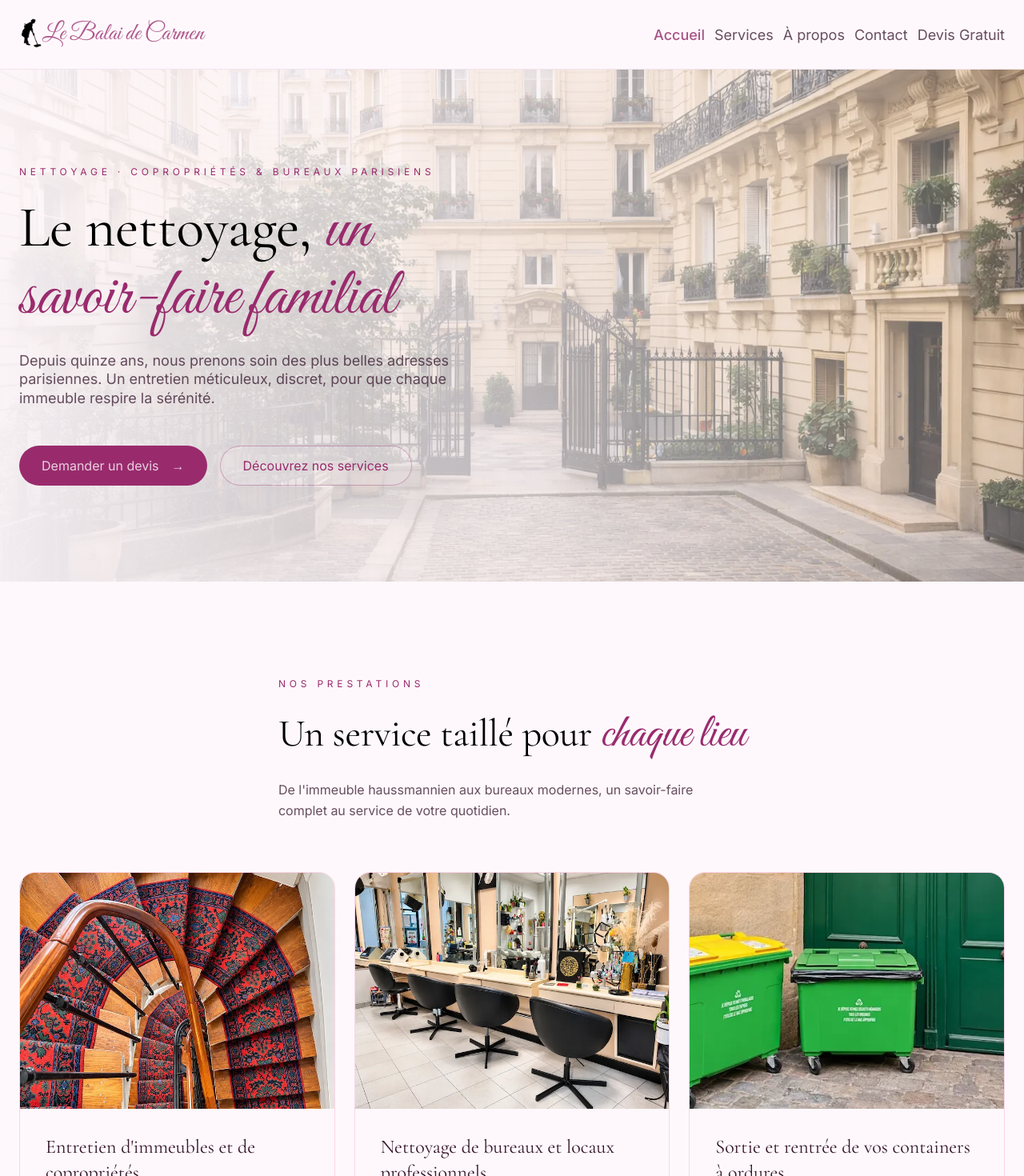
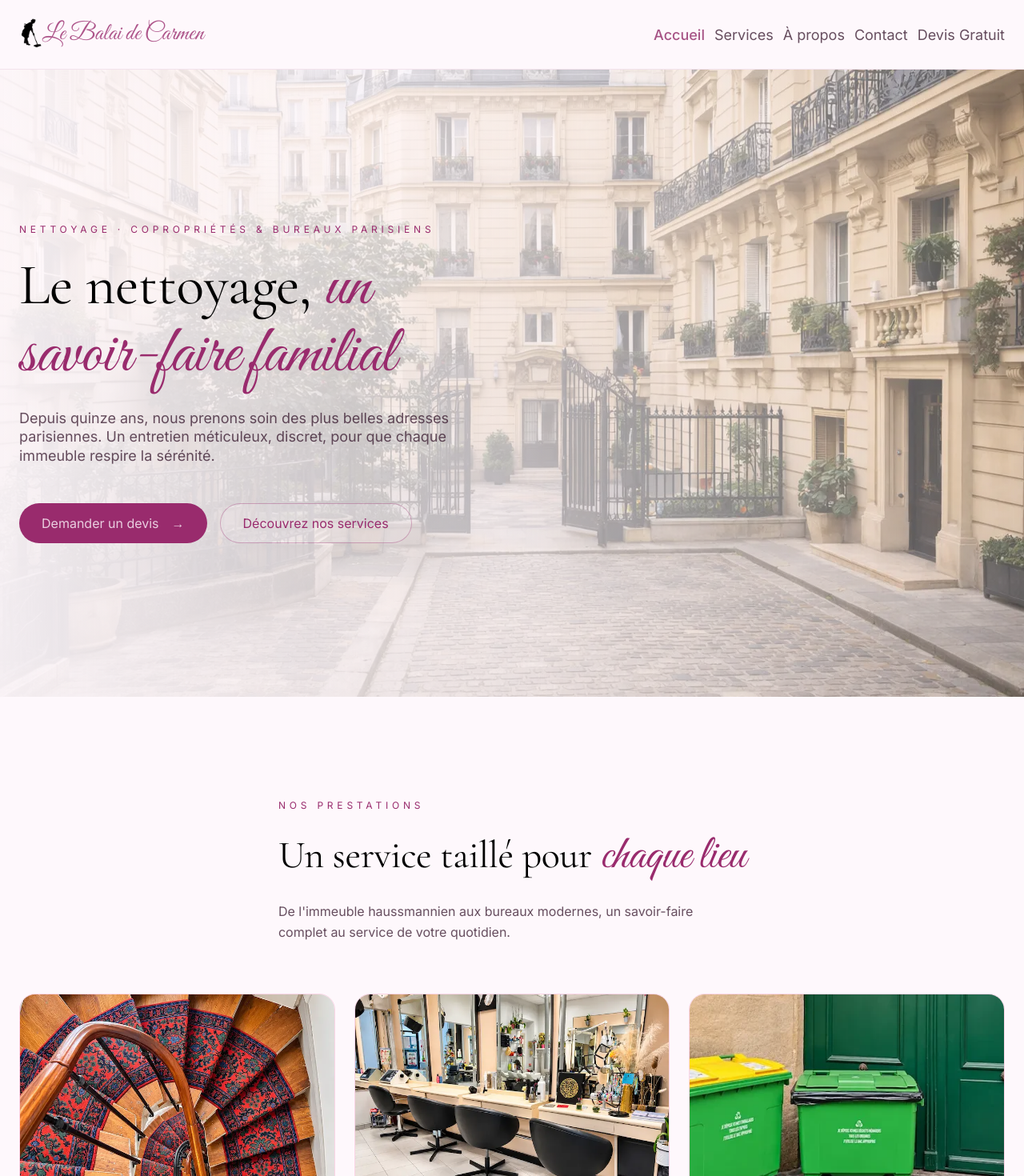
Before and after one commit to Brunofrpt/Balai-de-Carmen, a Next.js app: page / in a window 1280 px wide. Shown: the top 1470 px of the page at 80% size. Built offline with nearby package versions, Linux system fonts and the light colour scheme.

Commit message:
feat(accueil):adapter les espacements des différentes section aux différentes tailles d'écran

```diff
--- a/src/styles/abstracts/_variables.scss
+++ b/src/styles/abstracts/_variables.scss
@@ -42,7 +42,11 @@ $spacing-l: 1.75rem;
 $spacing-xl: 2rem;
 $spacing-xxl: 3rem;
 $spacing-intra-section: 4rem;
-$spacing-section: 7.5rem;
+$spacing-section: 6rem;
+$spacing-section-tablet: 8rem;
+$spacing-hero: 7rem;
+$spacing-hero-tablet: 10rem;
+$spacing-hero-desktop: 12rem;
 
 $background-color: #992b6d;
 
--- a/src/styles/pages/accueil.module.scss
+++ b/src/styles/pages/accueil.module.scss
@@ -5,7 +5,7 @@
 $hero-font-step: 0.75rem;
 
 //------------------------------------- règles communes -----------------------------------------//
-.heroSection,
+
 .services,
 .aPropos {
   padding-block: variables.$spacing-section;
@@ -28,6 +28,7 @@ $hero-font-step: 0.75rem;
     ),
     url("/copro.webp");
   background-position: center;
+  padding-block: variables.$spacing-hero;
 
   .title {
     font-size: variables.$font-size-el;
@@ -102,11 +103,16 @@ $hero-font-step: 0.75rem;
 //------------------------------------- Media queries -----------------------------------------//
 
 @include mixins.tablet {
+  .services,
+  .aPropos {
+    padding-block: variables.$spacing-section-tablet;
+  }
+
   .heroSection {
+    padding-block: variables.$spacing-hero-tablet;
     .title {
       font-size: variables.$font-size-el + $hero-font-step;
     }
-
     .accentTitle {
       font-size: variables.$font-size-max + $hero-font-step;
     }
@@ -125,10 +131,10 @@ $hero-font-step: 0.75rem;
 
 @include mixins.desktop {
   .heroSection {
+    padding-block: variables.$spacing-hero-desktop;
     .title {
       font-size: variables.$font-size-el + 2 * $hero-font-step;
     }
-
     .accentTitle {
       font-size: variables.$font-size-max + 2 * $hero-font-step;
     }
```
